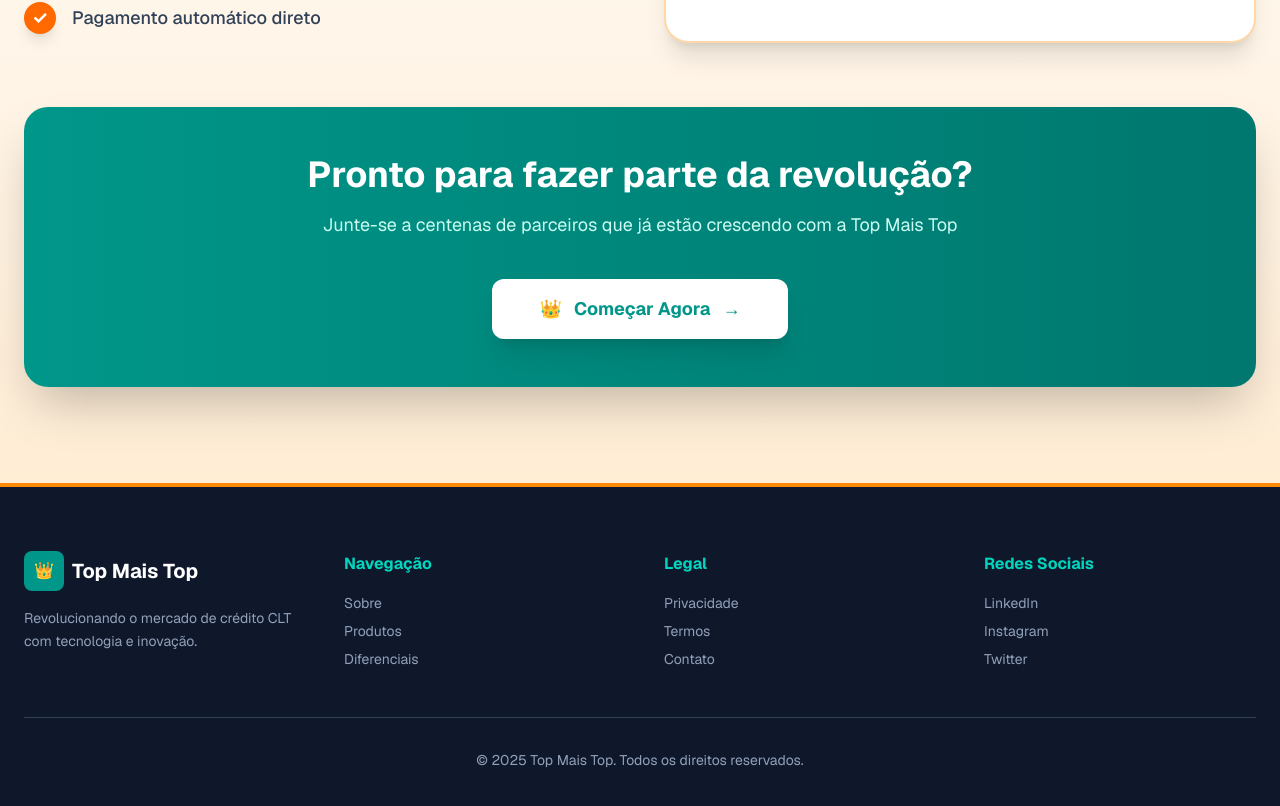
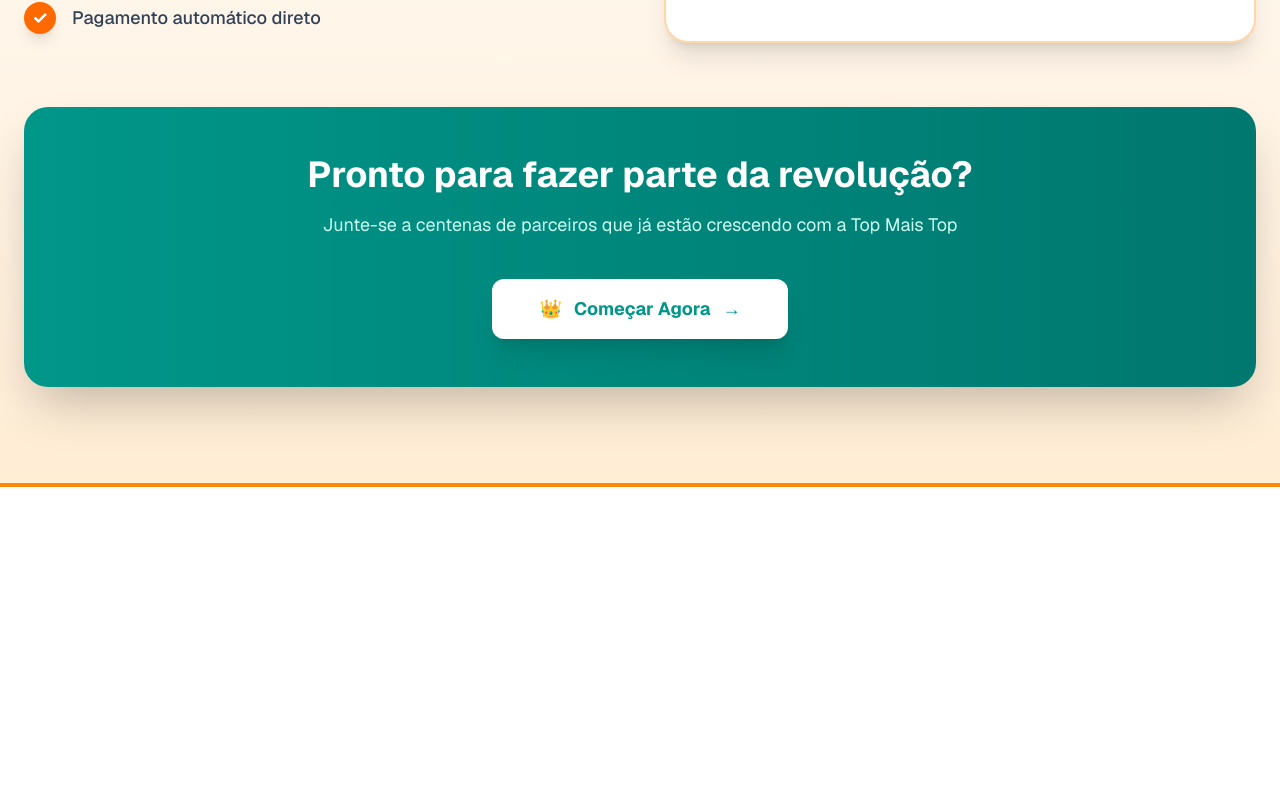
Before and after one commit to paullosergio/TopMaisFrontend, a Next.js app: page / in a window 1280 px wide. Shown: the part 2594-3400 px from the top of the page. After the commit the page ends 3081 px from the top, so only its background shows below. Built offline with nearby package versions, Linux system fonts and the light colour scheme.

Commit message:
refactor: remove footer section from the homepage to streamline layout and improve user experience

```diff
--- a/app/page.js
+++ b/app/page.js
@@ -319,88 +319,6 @@
         </section>
 
         {/* Footer */}
-        <footer className="bg-slate-900 text-white py-16">
-          <div className="max-w-7xl mx-auto px-6">
-            <div className="grid md:grid-cols-4 gap-12 mb-12">
-              <div>
-                <div className="flex items-center space-x-2 mb-4">
-                  <div className="w-10 h-10 bg-teal-600 rounded-lg flex items-center justify-center">
-                    <span>👑</span>
-                  </div>
-                  <span className="text-xl font-bold">Top Mais Top</span>
-                </div>
-                <p className="text-slate-400 text-sm leading-relaxed">
-                  Revolucionando o mercado de crédito CLT com tecnologia e inovação.
-                </p>
-              </div>
-              <div>
-                <h4 className="font-bold mb-4 text-teal-400">Navegação</h4>
-                <ul className="space-y-2 text-slate-400 text-sm">
-                  <li>
-                    <a href="#sobre" className="hover:text-white transition-colors">
-                      Sobre
-                    </a>
-                  </li>
-                  <li>
-                    <a href="#produtos" className="hover:text-white transition-colors">
-                      Produtos
-                    </a>
-                  </li>
-                  <li>
-                    <a href="#diferenciais" className="hover:text-white transition-colors">
-                      Diferenciais
-                    </a>
-                  </li>
-                </ul>
-              </div>
-              <div>
-                <h4 className="font-bold mb-4 text-teal-400">Legal</h4>
-                <ul className="space-y-2 text-slate-400 text-sm">
-                  <li>
-                    <a href="#" className="hover:text-white transition-colors">
-                      Privacidade
-                    </a>
-                  </li>
-                  <li>
-                    <a href="#" className="hover:text-white transition-colors">
-                      Termos
-                    </a>
-                  </li>
-                  <li>
-                    <a href="#" className="hover:text-white transition-colors">
-                      Contato
-                    </a>
-                  </li>
-                </ul>
-              </div>
-              <div>
-                <h4 className="font-bold mb-4 text-teal-400">Redes Sociais</h4>
-                <ul className="space-y-2 text-slate-400 text-sm">
-                  <li>
-                    <a href="#" className="hover:text-white transition-colors">
-                      LinkedIn
-                    </a>
-                  </li>
-                  <li>
-                    <a href="#" className="hover:text-white transition-colors">
-                      Instagram
-                    </a>
-                  </li>
-                  <li>
-                    <a href="#" className="hover:text-white transition-colors">
-                      Twitter
-                    </a>
-                  </li>
-                </ul>
-              </div>
-            </div>
-            <div className="text-center pt-8 border-t border-slate-700">
-              <p className="text-slate-400 text-sm">
-                © 2025 Top Mais Top. Todos os direitos reservados.
-              </p>
-            </div>
-          </div>
-        </footer>
       </main>
     </div>
   )
```
